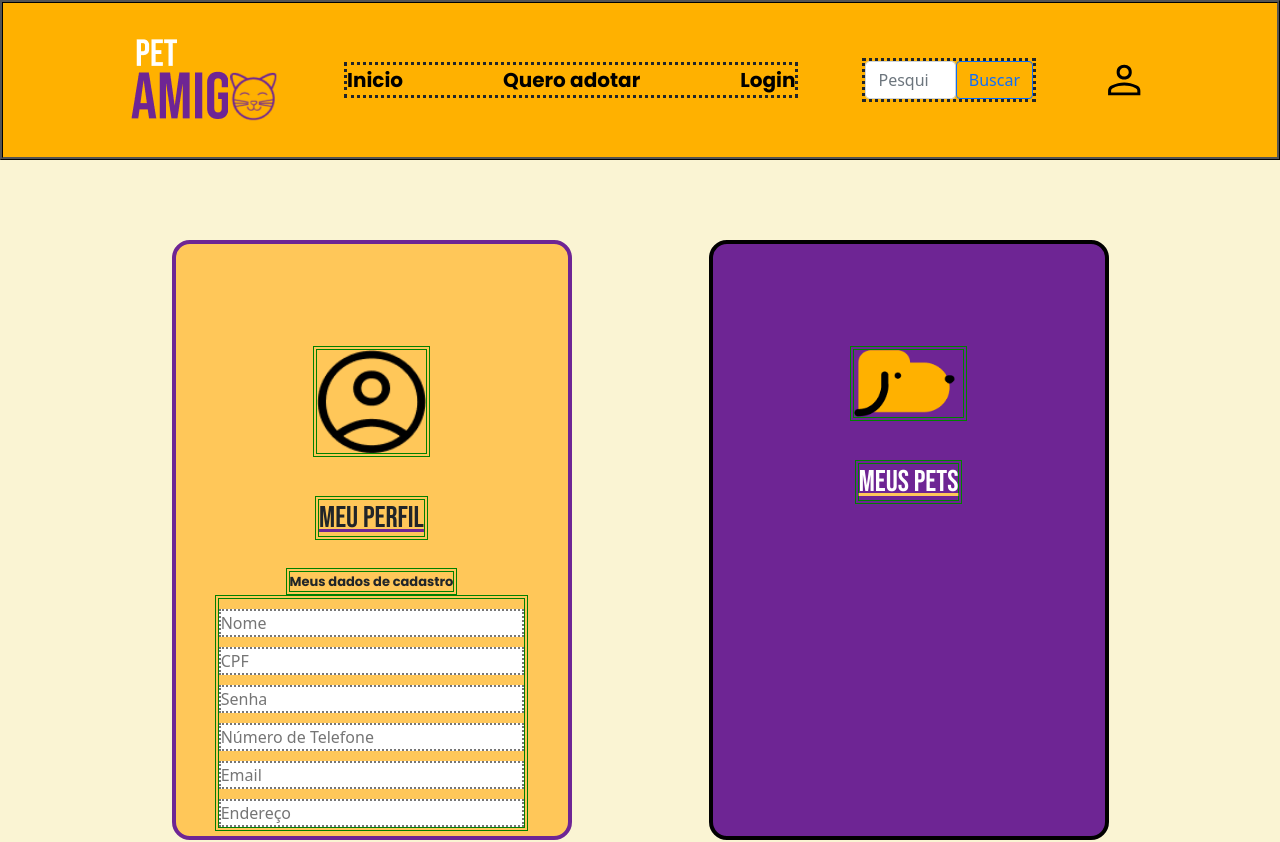
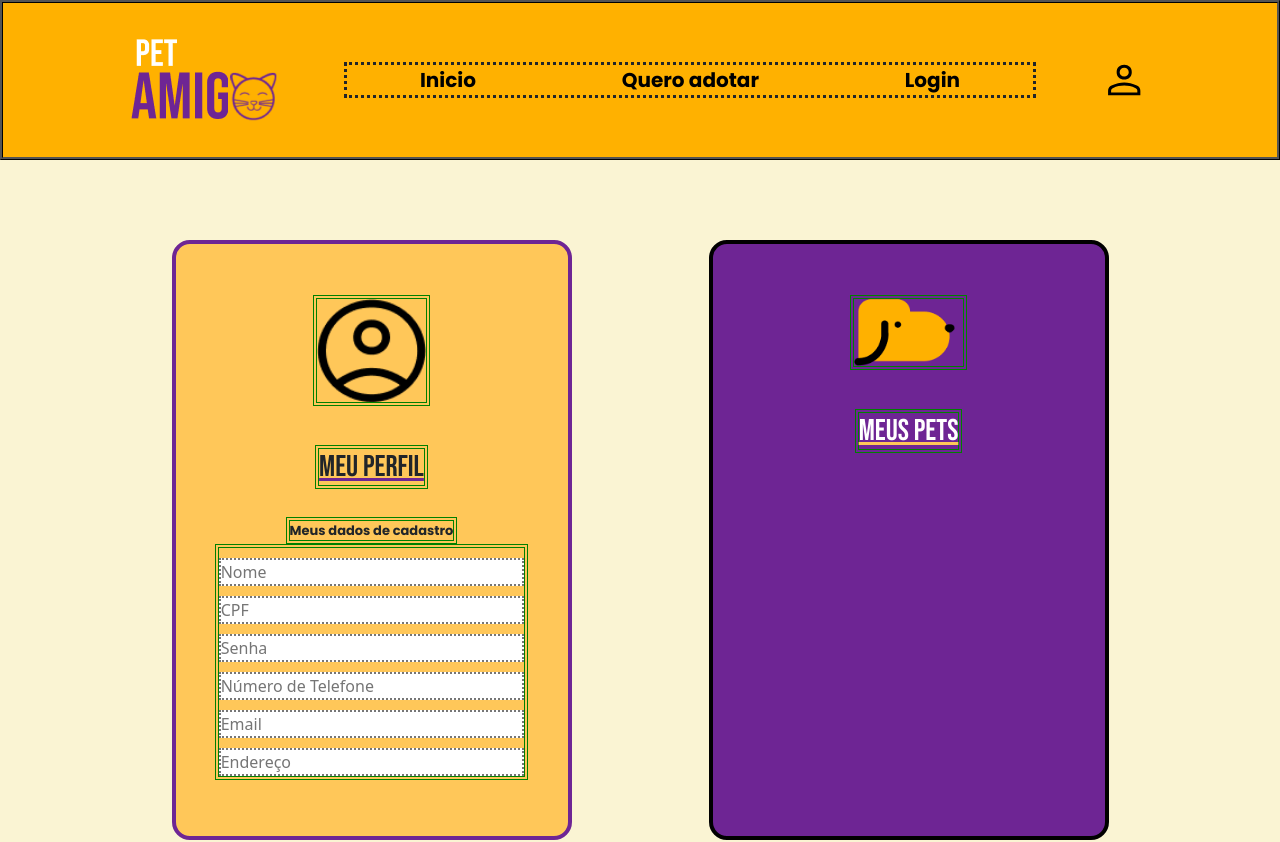
Before and after one commit to GuilhermeRodrigues123/Site-Pet-Amigo, a React (Create React App) app: page /meu-perfil in a window 1280 px wide. Shown: the top 842 px of the page. Built offline with nearby package versions, Linux system fonts and the light colour scheme.

Commit message:
Apagar barra de pesquisa
Não tera utilidade mais

```diff
--- a/src/HeaderFooter/HeaderFooter.css
+++ b/src/HeaderFooter/HeaderFooter.css
@@ -24,7 +24,7 @@ header{
 .header_titles{
     display: flex;
     align-items: center;
-    justify-content: space-between;
+    justify-content: space-around;
     width: 100%;
     border-style: dotted;
     font-family: 'Poppins', sans-serif;
@@ -83,10 +83,6 @@ footer{
     font-weight: 400;
     font-size: 30px;
     border-style: dotted;
-}
-.d-flex{
-    border-style: dotted;
-    width: 30vw;
 }
 
 .footer_contato{
--- a/src/HeaderFooter/HeaderFooter.js
+++ b/src/HeaderFooter/HeaderFooter.js
@@ -1,7 +1,7 @@
 import React from 'react';
 import {Link} from "react-router-dom";
 //import React, { useState } from 'react';
-import './headerfooter.css';
+import './HeaderFooter.css';
 import '../global.css';
 import { Button } from 'react-bootstrap';
 import 'bootstrap/dist/css/bootstrap.min.css';
@@ -21,10 +21,6 @@ function HeaderFooter(props) {
                         <Link className="links" to="animais-para-adocao" >Quero adotar</Link>
                         <Link className="links" to="login">Login</Link>
                     </div>
-                    <Form className="d-flex">
-                        <FormControl className="pesquisa" type="search" placeholder="Pesquisa" aria-label="Pesquisa" />
-                        <Button className="butaoPesquisa" variant="outline-primary">Buscar</Button>
-                    </Form>
                     <img className="perfil" src="./images/conta.svg" alt="conta"></img>
                 </header>
                 {props.children}
--- a/src/pages/MeuPerfil/meuPerfil.css
+++ b/src/pages/MeuPerfil/meuPerfil.css
@@ -12,7 +12,7 @@
 }
 
 .meuPerfil{
-    padding-top: 10%;
+    padding-top: 5%;
     display: flex;
     align-items: center;
     flex-direction: column;
@@ -24,7 +24,7 @@
     border: 4px solid #6E2594;
 }
 .meusPets{
-    padding-top: 10%;
+    padding-top: 5%;
     display: flex;
     align-items: center;
     justify-content: flex-start;
```
